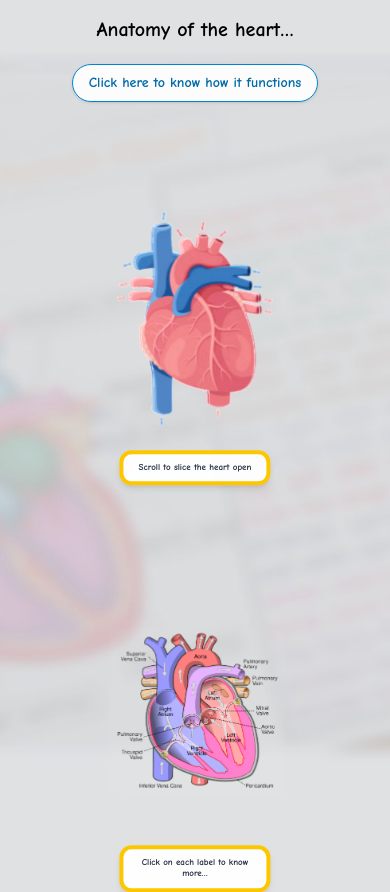
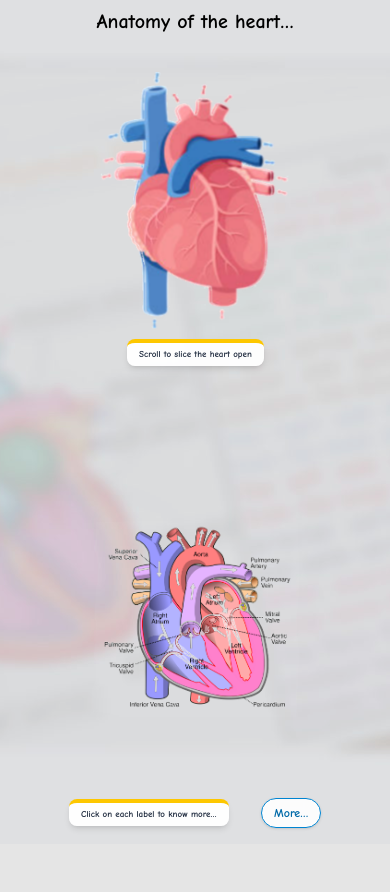
Before and after one commit to comp4020-agentic-coding-studio/comp4020-ass1-p-venkatram, a website built with Vite: page heart.html in a window 390 px wide. After the commit the page ends 844 px from the top, so only its background shows below. Built offline with nearby package versions, Linux system fonts and the light colour scheme.

Commit message:
Rework mobile heart/diagram layout: equal split, no-scroll nav, tumbling More button
Replaces the mobile "Click here to know how it functions" link with a
fixed More… button next to the diagram hint card, splits the two panes
into an equal-height flex layout with no vertical scroll, adds an
always-visible horizontal scrollbar for the slice scrubber, and sizes
the two hearts to match (then nudges the diagram heart slightly larger)
on mobile only.

```diff
--- a/heart.html
+++ b/heart.html
@@ -9,26 +9,17 @@
   <body
     class="bg-[url('./src/assets/heart-background.jpg')] bg-cover bg-center bg-fixed bg-no-repeat bg-blend-multiply bg-black/10 font-diagram text-slate-900"
   >
-    <main class="relative flex flex-col sm:h-screen sm:flex-row sm:overflow-hidden">
+    <main class="relative flex h-dvh flex-col overflow-hidden pt-12 sm:h-screen sm:flex-row sm:pt-0">
       <h1
         id="anatomy-heading"
-        class="pointer-events-none fixed inset-x-0 top-4 z-40 px-4 text-center font-diagram text-xl font-bold text-black sm:top-6 sm:text-2xl"
+        class="pointer-events-none fixed inset-x-0 top-2 z-40 px-4 text-center font-diagram text-xl font-bold text-black sm:top-6 sm:text-2xl"
       >
         Anatomy of the heart&hellip;
       </h1>
 
-      <nav aria-label="Primary" class="z-30 mt-16 flex justify-center px-4 sm:fixed sm:right-4 sm:bottom-10 sm:mt-0 sm:block sm:px-0">
-        <a
-          href="how-it-works.html"
-          class="rounded-full border border-sky-600 bg-white/90 px-4 py-2 text-sm font-bold text-sky-700 shadow-sm backdrop-blur transition hover:bg-sky-50"
-        >
-          Click here to know how it functions
-        </a>
-      </nav>
-
       <section
         aria-label="Interactive heart cross-section"
-        class="relative h-[65vh] w-full shrink-0 overflow-hidden sm:h-full sm:w-1/2"
+        class="relative w-full flex-1 min-h-0 overflow-hidden sm:h-full sm:w-1/2 sm:flex-none"
       >
         <div
           id="slices"
@@ -40,13 +31,22 @@
         >
           <div
             id="heart-stage"
-            class="sticky top-0 left-0 flex h-full w-screen shrink-0 items-center justify-center sm:w-full"
+            class="sticky top-0 left-0 flex h-full w-screen shrink-0 items-center justify-center pb-10 sm:w-full sm:pb-0"
           >
-            <div class="relative flex flex-col items-center" style="transform: translateY(-1.5cm)">
+            <div class="relative flex flex-col items-center gap-y-2 sm:translate-y-[-1.5cm]">
+              <div
+                id="hint-card"
+                class="z-20 order-last w-max max-w-[85vw] shrink-0 rounded-lg border-t-4 border-yellow-400 bg-white/95 px-3 py-1.5 text-center shadow-md sm:absolute sm:top-full sm:left-1/2 sm:order-none sm:mt-[0.6cm] sm:-translate-x-1/2"
+              >
+                <p class="text-[9px] leading-tight font-bold whitespace-nowrap text-slate-800 sm:text-[12px] sm:leading-snug">
+                  Scroll to slice the heart open
+                </p>
+              </div>
+
               <div
                 id="heart-explode"
-                class="relative [perspective:1800px]"
-                style="width: clamp(3.5cm, 40vw, 6cm); aspect-ratio: 285 / 394"
+                class="relative shrink-0 [perspective:1800px]"
+                style="width: clamp(4.3cm, 48vw, 6.8cm); aspect-ratio: 285 / 394"
               >
                 <div class="absolute inset-0 transform-3d [transform:rotateX(-8deg)]">
                   <!-- Base layer: the innermost view, always present, revealed once both doors above swing open. -->
@@ -91,16 +91,6 @@
                   </div>
                 </div>
               </div>
-
-              <div
-                id="hint-card"
-                class="absolute top-full left-1/2 z-20 mt-[0.6cm] -translate-x-1/2 rounded-xl border-4 border-yellow-400 bg-white/95 px-3 py-2 text-center shadow-md"
-                style="width: 4cm; max-width: 70vw"
-              >
-                <p class="text-[9px] leading-tight font-bold text-slate-800 sm:text-[12px] sm:leading-snug">
-                  Scroll to slice the heart open
-                </p>
-              </div>
             </div>
           </div>
 
@@ -109,15 +99,18 @@
       </section>
 
       <section
-        class="relative flex w-full items-center justify-center p-6 sm:h-full sm:w-1/2"
+        class="relative flex min-h-0 w-full flex-1 flex-col items-center justify-center gap-y-2 p-4 sm:h-full sm:w-1/2 sm:flex-none sm:flex-row sm:p-6"
         aria-labelledby="diagram-heading"
       >
         <h2 id="diagram-heading" class="sr-only">Labeled anatomy of the heart</h2>
-        <div class="relative mx-auto" style="width: clamp(4.5cm, 50vw, 7.5cm); transform: translateY(-1.5cm)">
+        <div
+          class="relative mx-auto min-h-0 w-auto max-w-[clamp(5.2cm,58vw,8cm)] flex-1 sm:max-w-full sm:h-auto sm:w-[var(--diagram-w)] sm:flex-none sm:translate-y-[-1.5cm]"
+          style="--diagram-w: clamp(5cm, 54vw, 8cm)"
+        >
           <img
             src="./src/assets/heart-labeled-diagram.png"
             alt="Labeled cross-section of the heart showing the superior and inferior venae cavae, aorta, pulmonary artery and veins, right and left atria, right and left ventricles, the mitral, pulmonary, aortic, and tricuspid valves, and the pericardium"
-            class="block h-auto w-full"
+            class="block h-full w-auto max-w-full object-contain sm:h-auto sm:w-full"
           />
 
           <a
@@ -235,15 +228,40 @@
 
           <div
             id="diagram-hint-card"
-            class="absolute top-full left-1/2 z-20 mt-[1.1cm] -translate-x-1/2 rounded-xl border-4 border-yellow-400 bg-white/95 px-3 py-2 text-center shadow-md"
-            style="width: 4cm; max-width: 70vw"
+            class="hidden sm:absolute sm:top-full sm:left-1/2 sm:z-20 sm:mt-[1.1cm] sm:block sm:w-max sm:max-w-[85vw] sm:-translate-x-1/2 rounded-lg border-t-4 border-yellow-400 bg-white/95 px-3 py-1.5 text-center shadow-md"
           >
-            <p class="text-[9px] leading-tight font-bold text-slate-800 sm:text-[12px] sm:leading-snug">
+            <p class="text-[9px] leading-tight font-bold whitespace-nowrap text-slate-800 sm:text-[12px] sm:leading-snug">
               Click on each label to know more&hellip;
             </p>
           </div>
         </div>
+
+        <div class="flex shrink-0 items-center justify-center gap-x-8 sm:hidden">
+          <div
+            id="diagram-hint-card-mobile"
+            class="z-20 w-max max-w-[85vw] rounded-lg border-t-4 border-yellow-400 bg-white/95 px-3 py-1.5 text-center shadow-md"
+          >
+            <p class="text-[9px] leading-tight font-bold whitespace-nowrap text-slate-800">Click on each label to know more&hellip;</p>
+          </div>
+
+          <a
+            id="more-button-mobile"
+            href="how-it-works.html"
+            class="shrink-0 rounded-full border border-sky-600 bg-white/90 px-3 py-1.5 text-xs font-bold text-sky-700 shadow-sm backdrop-blur transition hover:bg-sky-50 hover:shadow-[0_0_12px_3px_rgba(2,132,199,0.5)] active:bg-sky-50 active:shadow-[0_0_12px_3px_rgba(2,132,199,0.5)]"
+          >
+            More&hellip;
+          </a>
+        </div>
       </section>
+
+      <nav aria-label="Primary" class="fixed right-4 bottom-10 z-30">
+        <a
+          href="how-it-works.html"
+          class="hidden rounded-full border border-sky-600 bg-white/90 px-4 py-2 text-sm font-bold text-sky-700 shadow-sm backdrop-blur transition hover:bg-sky-50 sm:inline-block"
+        >
+          Click here to know how it functions
+        </a>
+      </nav>
     </main>
     <script type="module" src="./heart.ts"></script>
   </body>
--- a/styles.css
+++ b/styles.css
@@ -252,8 +252,27 @@
 /* Speech/hint bubbles: tumble into place on load. */
 #speech-bubble,
 #hint-card,
-#diagram-hint-card {
+#diagram-hint-card,
+#diagram-hint-card-mobile,
+#more-button-mobile {
   animation: bubble-settle 0.6s cubic-bezier(0.34, 1.56, 0.64, 1) 0.2s both;
+}
+
+/* The horizontal slice-scrubber has no native indicator on touch browsers
+   (overlay scrollbars only flash while actively dragging), so its scrollbar
+   is drawn always-on and coloured to read as an affordance, not chrome. */
+#slices::-webkit-scrollbar {
+  height: 8px;
+}
+
+#slices::-webkit-scrollbar-track {
+  background: rgb(0 0 0 / 8%);
+  border-radius: 9999px;
+}
+
+#slices::-webkit-scrollbar-thumb {
+  background: var(--color-slate-400);
+  border-radius: 9999px;
 }
 
 @keyframes bubble-settle {
@@ -290,7 +309,9 @@
 
   #speech-bubble,
   #hint-card,
-  #diagram-hint-card {
+  #diagram-hint-card,
+  #diagram-hint-card-mobile,
+  #more-button-mobile {
     animation: none;
   }
 
```
